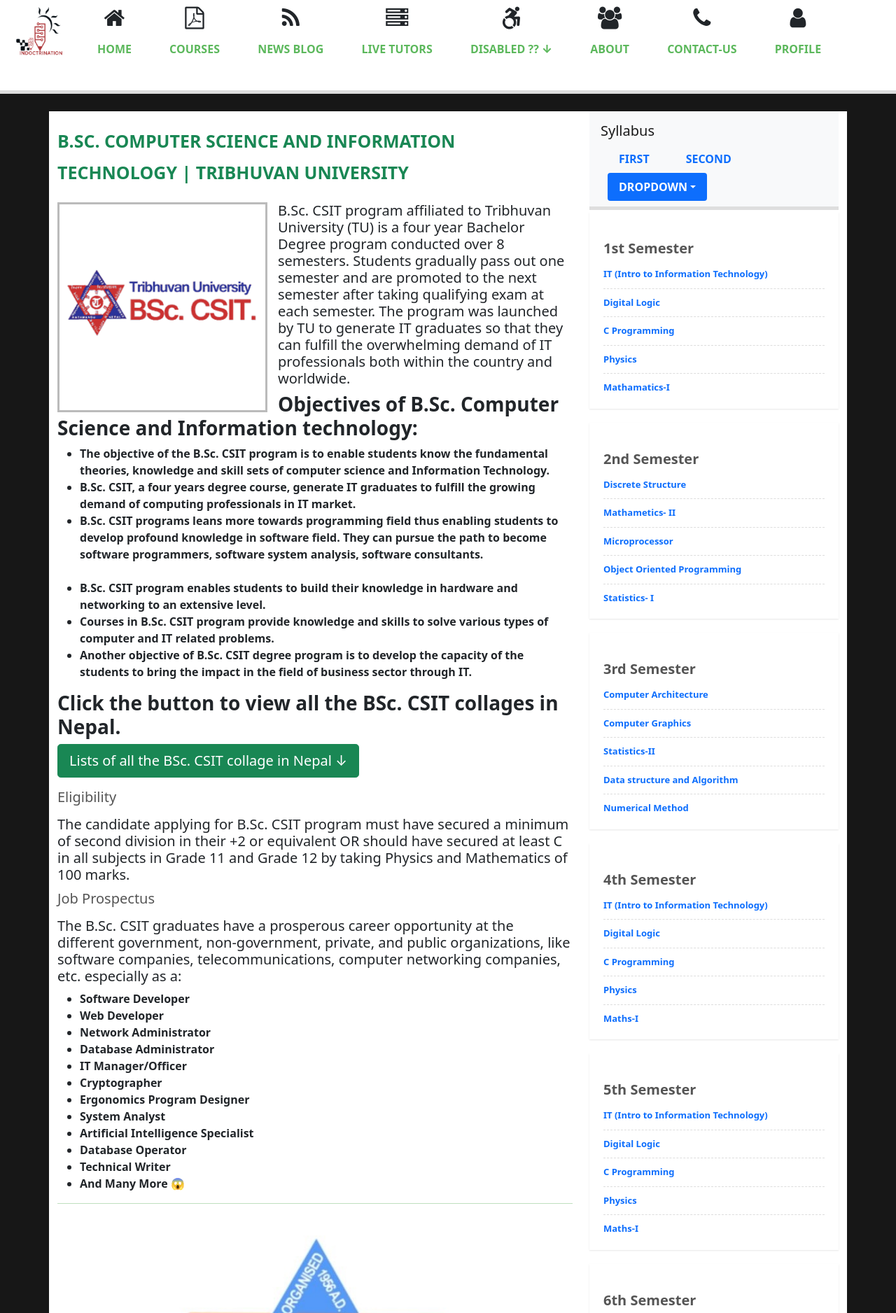
After one commit to prakashtaz0091/INDOCTRINATION, a Django app: page /course_detail/ in a window 1280 px wide. The commit adds this page. Shown: the top 1876 px of the page at 70% size. Run offline with Django 3.2, Linux system fonts and the light colour scheme; some libraries are stand-ins or nearby versions.

Commit message:
course detail page created

```diff
--- /dev/null
+++ b/project/app/static/app/css/course3.css
@@ -0,0 +1,138 @@
+ body{margin-top:20px;}
+
+
+.content-item {
+    padding:30px 0;
+
+}
+li{
+  font-weight: bold;
+}
+
+.content-item h2 {
+  font-weight:700;
+  font-size:25px;
+  line-height:45px;
+  text-transform:uppercase;
+  margin:20px 0;
+}
+
+.content-item h3 {
+  font-weight:400;
+  font-size:20px;
+  color:#555555;
+  margin:10px 0 15px;
+  padding:0;
+}
+
+.content-headline {
+  height:1px;
+  text-align:center;
+  margin:20px 0 70px;
+}
+
+.content-headline h2 {
+  background-color:#FFFFFF;
+  display:inline-block;
+  margin:-20px auto 0;
+  padding:0 20px;
+}
+
+.grey .content-headline h2 {
+  background-color:#F0F0F0;
+}
+
+.content-headline h3 {
+  font-size:14px;
+  color:#AAAAAA;
+  display:block;
+}
+
+/* BOXES */
+
+.box {
+  background-color:#FFFFFF;
+  padding:10px 20px;
+  box-shadow:0 1px 2px 0 rgba(0,0,0,0.1);
+  margin-bottom:20px;
+}
+
+.box h3 {
+    margin:30px 0 5px;
+  font-weight:bold;
+}
+
+.box ul {
+  margin:0;
+}
+
+.box ul li {
+  font-size:13px;
+  border-bottom:1px dashed #DDDDDD;
+  padding:10px 0;
+  font-weight:600;
+}
+
+.box ul li:last-child {
+  border-bottom:0;
+}
+
+.box ul li i {
+  font-size:18px;
+  margin-right:20px;
+}
+
+.box.categories ul li i {
+  color:#BBBBBB;
+  position:relative;
+  top:2px;
+  width:20px;
+}
+
+.posts ul li a {
+  font-size:11px;
+  line-height:23px;
+}
+
+.posts ul li a:hover {
+  color:#333333;
+}
+
+.posts ul li div {
+  font-size:13px;
+  color:#999999;
+  font-weight:bold;
+  text-align:right;
+  margin-top:5px;
+}
+
+.box.posts ul li i {
+    color:#333333;
+    font-size:14px;
+    margin-right:10px;
+}
+
+.box.tags ul.blog-tags li {
+  border:0;
+}
+
+ul.blog-tags li {
+  padding:7px 0;
+}
+
+div ul.blog-tags li i,
+div .box.tags ul li i {
+  color:#FFFFFF;
+  position:relative;
+  top:1px;
+  font-size:14px;
+}
+.blog p img.pull-left {
+    margin-right: 15px;
+}
+
+.blog p img {
+    max-width: 300px;
+    border: 3px solid #BBBBBB;
+    padding: 5px;
+}
--- /dev/null
+++ b/project/app/templates/course3.html
@@ -0,0 +1,343 @@
+<!doctype html>
+<html lang="en">
+{% load static %}
+<head>
+  <!-- Required meta tags -->
+  <link rel="shortcut icon" href="{% static 'favicon.png' %}" type="image/x-icon">
+  <meta charset="utf-8">
+  <meta name="viewport" content="width=device-width, initial-scale=1">
+  <link rel="stylesheet" href="{% static 'app/css/nav-footer.css' %}">
+  <link rel="stylesheet" href="{% static 'app/css/course3.css' %}">
+
+  <link rel="stylesheet" href="https://maxcdn.bootstrapcdn.com/font-awesome/4.6.1/css/font-awesome.min.css">
+  <link rel="stylesheet" href="https://cdn.jsdelivr.net/npm/bootstrap-icons@1.5.0/font/bootstrap-icons.css">
+
+  <!-- Bootstrap CSS -->
+  <link href="https://cdn.jsdelivr.net/npm/bootstrap@5.0.2/dist/css/bootstrap.min.css" rel="stylesheet"
+    integrity="sha384-EVSTQN3/azprG1Anm3QDgpJLIm9Nao0Yz1ztcQTwFspd3yD65VohhpuuCOmLASjC" crossorigin="anonymous">
+
+  <title>Course 3</title>
+</head>
+
+<body style="background-color:#171717;">
+  <style type="text/css">
+    a {
+      text-decoration: none;
+      border-bottom: none;
+    }
+  </style>
+  <!-- navbar -->
+  <section style="color: #fff;">
+    <nav class="blend">
+      <ul>
+        <a href="#"><img src="{% static 'app/images/incoc.png' %}" class="ima" title="INDOCTRINATION"></a>
+
+        <li><i class="fa fa-home fa-2x text-dark"></i><a href="">Home</a></li>
+        <li><i class="fa fa-file-pdf-o fa-2x text-dark"></i><a href="{% url 'courses' %}">Courses</a></li>
+        <li><i class="fa fa-rss fa-2x text-dark"></i><a href="#">News Blog</a></li>
+        <li><i class="fa fa-server fa-2x text-dark"></i><a href="#">Live Tutors</a></li>
+        <li>
+          <div class="dropdown"><i class="fa fa-wheelchair-alt fa-2x text-dark"></i>
+            <a class="dropbtn">Disabled ?? &darr;</a>
+            <div class="dropdown-content">
+              <a href="#">Blind <i class="fa fa-low-vision h5 text-dark" style="font-size: 15px;"></i></a>
+              <a href="#">Deaf <i class="fa fa-deaf h5 text-dark"></i></a>
+              <a href="#">Dumb <i class="fa fa-volume-off h5 text-dark"></i></a>
+              <a href="#">Other <i class="bi bi-three-dots h5 text-dark"></i></a>
+            </div>
+          </div>
+        </li>
+
+        <li><i class="fa fa-users fa-2x text-dark"></i><a href="#">About</a></li>
+        <li><i class="fa fa-phone fa-2x text-dark"></i><a href="#">Contact-Us</a></li>
+        <li><i class="fa fa-user fa-2x text-dark"></i><a href="{% url 'profile' %}">Profile</a></li>
+      </ul>
+    </nav>
+
+  </section>
+
+  <section class="content-item" id="blog-item">
+    <div class="container" style="background-color:white;">
+      <div class="row">
+        <!-- BLOG POST - START -->
+        <div class="col-sm-8 blog">
+          <h2 class="text-success">B.Sc. Computer Science and Information technology | Tribhuvan University</h2>
+
+          <p class="h5"><img class="img-responsive pull-left" src="{% static 'app/images/csi.jpg' %}" alt="">B.Sc. CSIT program affiliated to
+            Tribhuvan University (TU) is a four year Bachelor Degree program conducted over 8 semesters. Students
+            gradually pass out one semester and are promoted to the next semester after taking qualifying exam at each
+            semester. The program was launched by TU to generate IT graduates so that they can fulfill the overwhelming
+            demand of IT professionals both within the country and worldwide.</p>
+          <p class="h3" style="font-weight: bold;">Objectives of B.Sc. Computer Science and Information technology: </p>
+          <ul>
+            <li>The objective of the B.Sc. CSIT program is to enable students know the fundamental theories, knowledge
+              and skill sets of computer science and Information Technology.</li>
+            <li>B.Sc. CSIT, a four years degree course, generate IT graduates to fulfill the growing demand of computing
+              professionals in IT market.</li>
+            <li>B.Sc. CSIT programs leans more towards programming field thus enabling students to develop profound
+              knowledge in software field. They can pursue the path to become software programmers, software system
+              analysis, software consultants.</li><br>
+            <li>B.Sc. CSIT program enables students to build their knowledge in hardware and networking to an extensive
+              level.</li>
+            <li>Courses in B.Sc. CSIT program provide knowledge and skills to solve various types of computer and IT
+              related problems.</li>
+            <li>Another objective of B.Sc. CSIT degree program is to develop the capacity of the students to bring the
+              impact in the field of business sector through IT.</li>
+
+          </ul>
+          <p class="h3" style="font-weight:bolder;">Click the button to view all the BSc. CSIT collages in Nepal.</p>
+
+
+          <p>
+            <a class="btn btn-success btn-lg" data-bs-toggle="collapse" href="#collapseExample" role="button"
+              aria-expanded="false" aria-controls="collapseExample">
+              Lists of all the BSc. CSIT collage in Nepal &darr;
+            </a>
+          </p>
+          <div class="collapse" id="collapseExample">
+            <div class="card card-body">
+              <ul class="list-group">
+                <a href="">
+                  <li class="list-group-item active">Name Of Collages.</li>
+                </a>
+                <a href="">
+                  <li class="list-group-item">Mechi Multiple Campus (MMC)</li>
+                </a>
+                <a href="">
+                  <li class="list-group-item">Patan Multiple Campus.</li>
+                </a>
+                <a href="">
+                  <li class="list-group-item">Butwal Multiple Campus.</li>
+                </a>
+                <a href="">
+                  <li class="list-group-item">Mahendra Multiple Campus.</li>
+                </a>
+              </ul>
+            </div>
+          </div>
+          <h3>Eligibility</h3>
+          <p class="h5">The candidate applying for B.Sc. CSIT program must have secured a minimum of second division in
+            their +2 or equivalent OR should have secured at least C in all subjects in Grade 11 and Grade 12 by taking
+            Physics and Mathematics of 100 marks.</p>
+          <h3>Job Prospectus</h3>
+          <p class="h5">The B.Sc. CSIT graduates have a prosperous career opportunity at the different government,
+            non-government, private, and public organizations, like software companies, telecommunications, computer
+            networking companies, etc. especially as a:</p>
+          <ul>
+            <li>Software Developer</li>
+            <li>Web Developer</li>
+            <li>Network Administrator</li>
+            <li>Database Administrator</li>
+            <li>IT Manager/Officer</li>
+            <li>Cryptographer</li>
+            <li>Ergonomics Program Designer</li>
+            <li>System Analyst</li>
+            <li>Artificial Intelligence Specialist</li>
+            <li>Database Operator</li>
+            <li>Technical Writer</li>
+            <li>And Many More &#128561;</li>
+
+
+          </ul>
+          <hr style="color:green;">
+          <img src="{% static 'app/images/syll.jpg' %}" class="img-responsive" style="width:100%;height: auto;">
+        </div>
+
+
+        <!-- BLOG POST - END -->
+
+        <!-- SIDEBAR - START -->
+        <div class="col-sm-4">
+          <div class="sidebar">
+            <nav id="navbar-example2" class="navbar navbar-light bg-light px-3">
+              <a class="navbar-brand" href="#">Syllabus</a>
+              <ul class="nav nav-pills">
+                <li class="nav-item">
+                  <a class="nav-link" href="#scrollspyHeading1">First</a>
+                </li>
+                <li class="nav-item">
+                  <a class="nav-link" href="#scrollspyHeading2">Second</a>
+                </li>
+                <li class="nav-item dropdown">
+                  <a class="nav-link dropdown-toggle" data-bs-toggle="dropdown" href="#" role="button"
+                    aria-expanded="false">Dropdown</a>
+                  <ul class="dropdown-menu">
+                    <li><a class="dropdown-item" href="#scrollspyHeading3">Third</a></li>
+                    <li><a class="dropdown-item" href="#scrollspyHeading4">Fourth</a></li>
+
+                    <li><a class="dropdown-item" href="#scrollspyHeading5">Fifth</a></li>
+                    <li><a class="dropdown-item" href="#scrollspyHeading6">Sixth</a></li>
+                    <li><a class="dropdown-item" href="#scrollspyHeading7">Seventh</a></li>
+                    <li><a class="dropdown-item" href="#scrollspyHeading8">Eighth</a></li>
+                  </ul>
+                </li>
+              </ul>
+            </nav>
+            <div data-bs-spy="scroll" data-bs-target="#navbar-example2" data-bs-offset="0" class="scrollspy-example"
+              tabindex="0">
+              <h4 id="scrollspyHeading1"></h4>
+
+              <div class="box categories">
+                <h3>1st Semester</h3>
+                <ul class="list-unstyled">
+                  <li><a href="subject.html">IT (Intro to Information Technology)</a></li>
+                  <li><a href="subject.html">Digital Logic</a></li>
+                  <li><a href="subject.html">C Programming</a></li>
+                  <li><a href="subject.html">Physics</a></li>
+                  <li><a href="subject.html">Mathamatics-I</a></li>
+                </ul>
+              </div>
+              <h4 id="scrollspyHeading2"></h4>
+              <div class="box categories">
+                <h3>2nd Semester</h3>
+                <ul class="list-unstyled">
+                  <li><a href="subject.html">Discrete Structure</li>
+                  <li><a href="subject.html">Mathametics- II</a></li>
+                  <li><a href="subject.html">Microprocessor</a></li>
+                  <li><a href="subject.html">Object Oriented Programming</a></li>
+                  <li><a href="subject.html">Statistics- I</a></li>
+                </ul>
+              </div>
+              <h4 id="scrollspyHeading3"></h4>
+              <div class="box categories">
+                <h3>3rd Semester</h3>
+                <ul class="list-unstyled">
+                  <li><a href="subject.html">Computer Architecture</a></li>
+                  <li><a href="subject.html">Computer Graphics</a></li>
+                  <li><a href="subject.html">Statistics-II</a></li>
+                  <li><a href="subject.html">Data structure and Algorithm</a></li>
+                  <li><a href="subject.html">Numerical Method</a></li>
+                </ul>
+              </div>
+              <h4 id="scrollspyHeading4"></h4>
+              <div class="box categories">
+                <h3>4th Semester</h3>
+                <ul class="list-unstyled">
+                  <li><a href="subject.html">IT (Intro to Information Technology)</a></li>
+                  <li><a href="subject.html">Digital Logic</a></li>
+                  <li><a href="subject.html">C Programming</a></li>
+                  <li><a href="subject.html">Physics</a></li>
+                  <li><a href="subject.html">Maths-I</a></li>
+                </ul>
+              </div>
+              <h4 id="scrollspyHeading5"></h4>
+              <div class="box categories">
+                <h3>5th Semester</h3>
+                <ul class="list-unstyled">
+                  <li><a href="subject.html">IT (Intro to Information Technology)</a></li>
+                  <li><a href="subject.html">Digital Logic</a></li>
+                  <li><a href="subject.html">C Programming</a></li>
+                  <li><a href="subject.html">Physics</a></li>
+                  <li><a href="subject.html">Maths-I</a></li>
+                </ul>
+              </div>
+              <h4 id="scrollspyHeading6"></h4>
+              <div class="box categories">
+                <h3>6th Semester</h3>
+                <ul class="list-unstyled">
+                  <li><a href="subject.html">IT (Intro to Information Technology)</a></li>
+                  <li><a href="subject.html">Digital Logic</a></li>
+                  <li><a href="subject.html">C Programming</a></li>
+                  <li><a href="subject.html">Physics</a></li>
+                  <li><a href="subject.html">Maths-I</a></li>
+                </ul>
+              </div>
+              <h4 id="scrollspyHeading7"></h4>
+              <div class="box categories">
+                <h3>7th Semester</h3>
+                <ul class="list-unstyled">
+                  <li><a href="subject.html">IT (Intro to Information Technology)</a></li>
+                  <li><a href="subject.html">Digital Logic</a></li>
+                  <li><a href="subject.html">C Programming</a></li>
+                  <li><a href="subject.html">Physics</a></li>
+                  <li><a href="subject.html">Maths-I</a></li>
+                </ul>
+              </div>
+              <h4 id="scrollspyHeading8"></h4>
+              <div class="box categories">
+                <h3>8th Semester</h3>
+                <ul class="list-unstyled">
+                  <li><a href="subject.html">IT (Intro to Information Technology)</a></li>
+                  <li><a href="subject.html">Digital Logic</a></li>
+                  <li><a href="subject.html">C Programming</a></li>
+                  <li><a href="subject.html">Physics</a></li>
+                  <li><a href="subject.html">Maths-I</a></li>
+                </ul>
+              </div>
+            </div>
+
+
+          </div>
+        </div>
+        <!-- SIDEBAR - END -->
+      </div>
+    </div>
+  </section><br><br><br>
+  <footer class="page_footer">
+    <div class="site-section">
+      <div class="container">
+
+        <div class="cta d-block d-md-flex align-items-center px-5">
+          <div>
+            <h2 class="mb-0">Ready for <strong class="h1 text-danger">CHANGE ?</strong></h2>
+            <h3 class="text-dark">Let's get started!</h3>
+          </div>
+
+        </div>
+        <div class="row">
+
+          <div class="col-sm">
+            <a href="#" class="footer-logo">INDOCTRINATION</a>
+
+          </div>
+          <div class="col-sm">
+            <h3>Sources</h3>
+            <ul class="list-unstyled links">
+              <li><a href="#">Premium</a></li>
+              <li><a href="#">Standard</a></li>
+            </ul>
+          </div>
+          <div class="col-sm">
+            <h3>Organization</h3>
+            <ul class="list-unstyled links">
+              <li><a href="#">About us</a></li>
+              <li><a href="#">Careers</a></li>
+              <li><a href="#">Contact us</a></li>
+            </ul>
+          </div>
+          <div class="col-sm">
+            <h3>Further Information</h3>
+            <ul class="list-unstyled links">
+              <li><a href="#">Terms &amp; Conditions</a></li>
+              <li><a href="#">Privacy Policy</a></li>
+            </ul>
+          </div>
+          <div class="col-md-3">
+            <h3>Follow us</h3>
+            <ul class="list-unstyled social">
+              <li><a href="#" style="background-color:blue;"><span class="fa fa-facebook fa-2x text-white"></span></a>
+              </li>
+              <li><a href="#" style="background-color:white;"><span class="fa fa-twitter fa-2x text-primary"></span></a>
+              </li>
+              <li><a href="#" style="background-color:orangered;"><span
+                    class="fa fa-google-plus fa-2x text-white"></span></a></li>
+              <li><a href="#" style="background-color:white;"><span class="fa fa-github fa-2x text-dark"></span></a>
+              </li>
+            </ul>
+          </div>
+
+        </div>
+      </div>
+    </div>
+  </footer>
+
+
+
+
+  <script src="https://cdn.jsdelivr.net/npm/bootstrap@5.0.2/dist/js/bootstrap.bundle.min.js"
+    integrity="sha384-MrcW6ZMFYlzcLA8Nl+NtUVF0sA7MsXsP1UyJoMp4YLEuNSfAP+JcXn/tWtIaxVXM"
+    crossorigin="anonymous"></script>
+
+</body>
+
+</html>
--- a/project/app/urls.py
+++ b/project/app/urls.py
@@ -11,6 +11,7 @@
     path('user/createProfile/',views.createProfile,name='createProfile'),
 
     path('courses/',views.courses,name='courses'),
-    path('course/',views.course2,name='course2')
+    path('course/',views.course2,name='course2'),
+    path('course_detail/',views.course3,name='course3'),
 
 ]
--- a/project/app/views.py
+++ b/project/app/views.py
@@ -185,3 +185,7 @@
 
 def course2(request):
     return render(request,'course2.html')
+
+
+def course3(request):
+    return render(request,'course3.html')
```
Also changed, not shown: project/app/templates/course2.html (+9 -9 lines), project/app/static/app/images/csi.jpg (added), project/app/static/app/images/syll.jpg (added).
